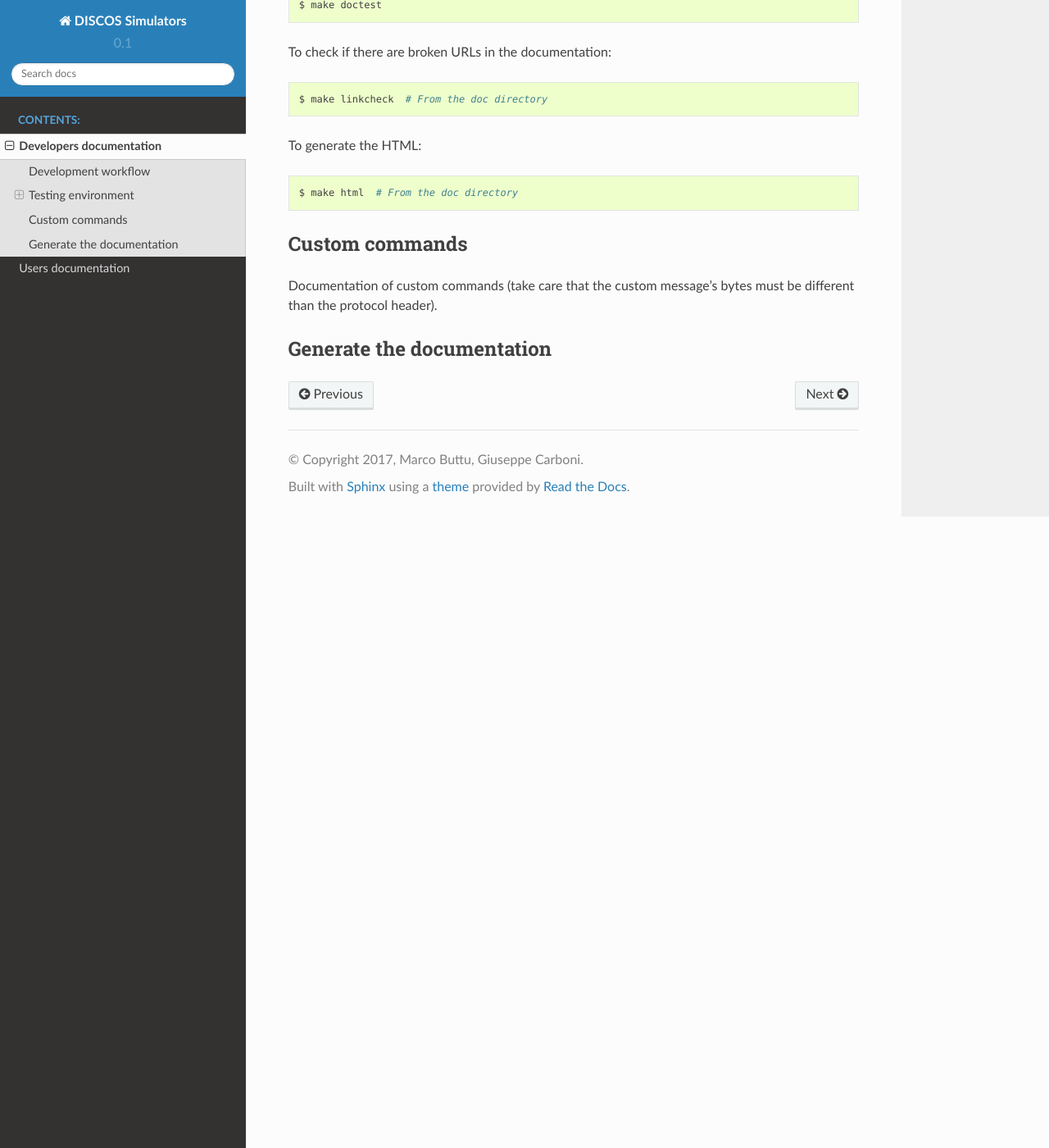
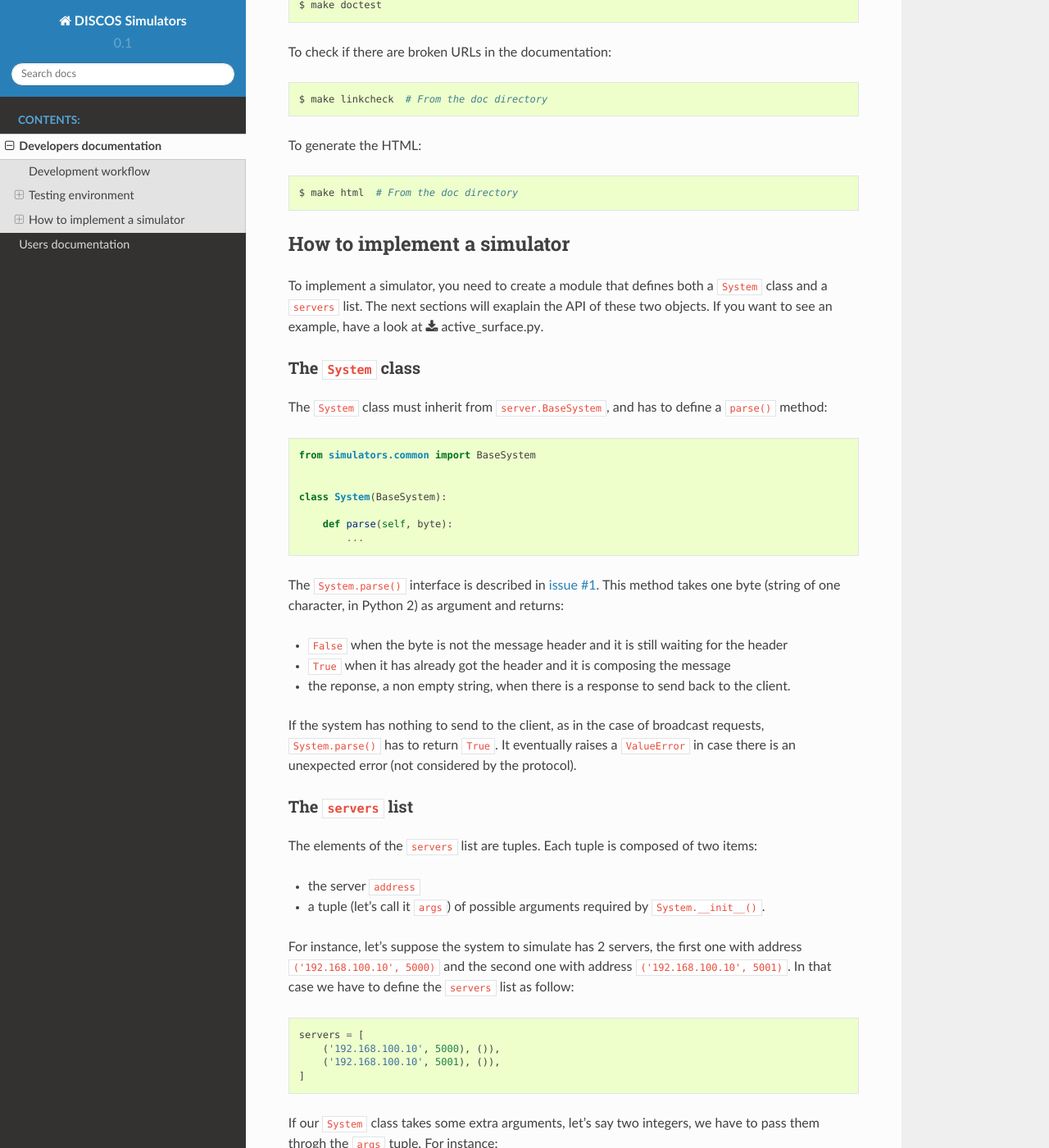
Before and after one commit to discos/simulators, a Sphinx documentation site: the page built from doc/developers.rst, in a window 1280 px wide and 1400 px high, scrolled down 2409 px. Shown: the whole window at 82% size. Built offline with Sphinx 7.4.7 and the Read the Docs theme 2.0.0, drawn with Linux system fonts in a browser that asks for light colours; some of the changed text lies outside the part shown.

Commit message:
Fix #49: write the whole AS simulator. (#53)
* Fix #49: write the whole AS simulator.

```diff
--- a/doc/developers.rst
+++ b/doc/developers.rst
@@ -34,7 +34,7 @@ Dependencies
 ------------
 To :ref:`unit-tests` you do not need to install any depencency.
 That is because we are using the ``unittest`` framework, included in the
-Python standard library.  But we do not want to run only the unit tests:
+Python standard library.  But we do not want to only run the unit tests:
 we want to set up an environment that allows us to check for
 suspicious code, test the code and the documentation, evaluate the testing
 coverage, and replicate the Travis-CI build locally.  To accomplish this goal
@@ -83,7 +83,7 @@ Move to the project's root directory and execute the following command:
 
 .. code-block:: shell
 
-   $ python -m unittest discover tests
+   $ python -m unittest discover -b tests
 
 
 Check the testing coverage
@@ -94,7 +94,7 @@ run the unit tests using `Coverage.py
 
 .. code-block:: shell
 
-   $ coverage run -m unittest discover tests
+   $ coverage run -m unittest discover -b tests
 
 Now you can generate an HTML report:
 
@@ -146,12 +146,95 @@ To generate the HTML:
    $ make html  # From the doc directory
 
 
-Custom commands
-===============
-Documentation of custom commands (take care that
-the custom message's bytes must be different than the
-protocol header).
+How to implement a simulator
+============================
+To implement a simulator, you need to create a module that
+defines both a ``System`` class and a ``servers`` list.  The next
+sections will exaplain the API of these two objects.
+If you want to see an example, have a look at
+:download:`active_surface.py <../simulators/active_surface.py>`.
+
+The ``System`` class
+--------------------
+The ``System`` class must inherit from ``server.BaseSystem``, and
+has to define a ``parse()`` method::
+
+    from simulators.common import BaseSystem
 
 
-Generate the documentation
-==========================
+    class System(BaseSystem):
+
+        def parse(self, byte):
+            ...
+
+The ``System.parse()`` interface is described in `issue #1
+<https://github.com/discos/simulators/issues/1>`__.  This method takes one byte
+(string of one character, in Python 2) as argument and returns:
+
+* ``False`` when the byte is not the message header and it is still waiting for the header
+* ``True`` when it has already got the header and it is composing the message
+* the reponse, a non empty string, when there is a response to send back to the
+  client.
+
+If the system has nothing to send to the client, as in the case of broadcast
+requests, ``System.parse()`` has to return ``True``.
+It eventually raises a ``ValueError`` in case there is an unexpected error (not
+considered by the protocol).
+
+
+The ``servers`` list
+--------------------
+The elements of the ``servers`` list are tuples.  Each tuple is composed
+of two items:
+
+* the server ``address``
+* a tuple (let's call it ``args``) of possible arguments required
+  by ``System.__init__()``.
+
+For instance, let's suppose the system to simulate has 2
+servers, the first one with address ``('192.168.100.10', 5000)`` and the
+second one with address ``('192.168.100.10', 5001)``.  In that case we have
+to define the ``servers`` list as follow::
+
+
+    servers = [
+        ('192.168.100.10', 5000), ()),
+        ('192.168.100.10', 5001), ()),
+    ]
+
+If our ``System`` class takes some extra arguments, let's say two integers,
+we have to pass them throgh the ``args`` tuple.  For instance::
+
+    servers = [
+        ('192.168.100.10', 5000), (10, 20)),
+        ('192.168.100.10', 5001), (4, 5)),
+    ]
+
+If you want to see another example, have a look at the
+:download:`active_surface.py <../simulators/active_surface.py>` module.
+The active surface system is composed of 96 servers, and in fact its
+``servers`` list in defined in the following way::
+
+    servers = []
+    for i in range(96):  # 96 servers
+        address = ('127.0.0.1', 11000 + s)
+        servers.append((address, ()))  # No extra arguments
+
+
+Custom commands
+---------------
+Custom commands are useful for several use cases.  For instance,
+let's suppose we want the simulator to reproduce some error conditions
+by changing the ``System`` state.  We just need to define a method that
+starts with double underscore.  I.e::
+
+    class System(BaseSystem):
+
+        def __generate_error_x(self):
+            # Change the state of the System
+            ...
+
+After implementing this method, the clients are able to call it
+by sending the custom command ``$__generate_error_x!``.  We can
+also define methods with parameters.  In this case the custom
+command will be in the form ``$__command:par1,par2,par3!``.
--- a/setup.py
+++ b/setup.py
@@ -7,9 +7,8 @@ setup(
     name='discos-simulators',
     version='0.1',
     description='Simulators for the DISCOS project',
-    packages=[
-        'simulators',
-    ],
+    packages=['simulators'],
+    scripts=['scripts/discos-simulator'],
     license='GPL',
     platforms='all',
     classifiers=[
```
Also changed, not shown: doc/users.rst (+22 -0 lines), 6 other files.
